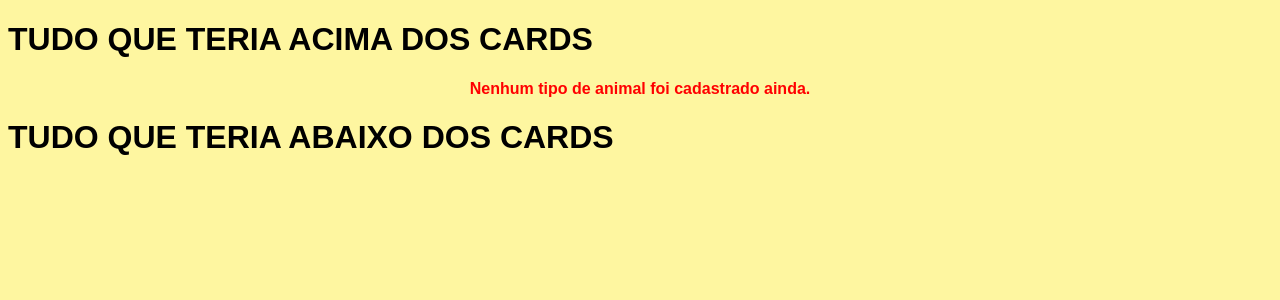
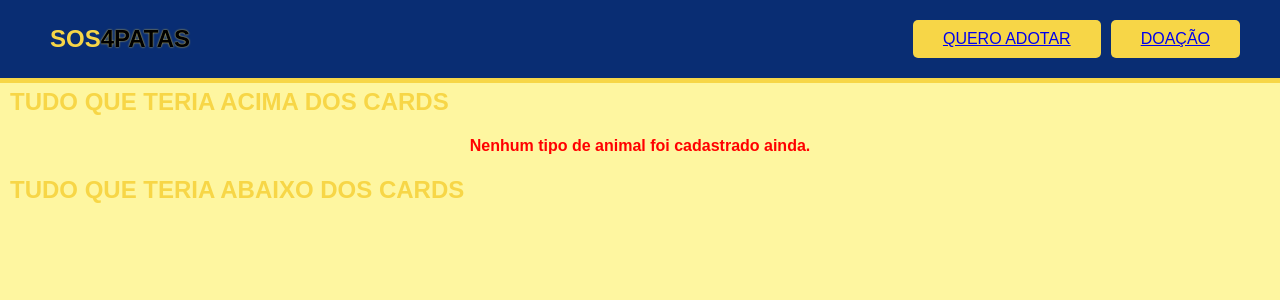
Before and after one commit to marcusvrds07/SOS-4-PATAS, a Django app: page / in a window 1280 px wide. Shown: the top 300 px of the page. Run offline with Django 5.2, Linux system fonts and the light colour scheme; data that the repository does not hold is empty.

Commit message:
header adicionado
ainda falta algumas alterações

```diff
--- a/base_statics/home/css/style.css
+++ b/base_statics/home/css/style.css
@@ -1,7 +1,47 @@
 body {
+    padding: 0;
+    margin: 0;
+    box-sizing: border-box;
     background-color: #fef6a0;
     font-family: Arial, sans-serif;
   }
+
+  .header{
+    background-color: #092d73;
+    display: flex;
+    align-items: center;
+    padding: 20px 40px;
+    border-bottom: 5px solid #f7d647;
+    justify-content: space-between;
+  }
+
+h1 {
+    margin: 0;
+    font-size: 24px;
+    font-weight: bold;
+    color: #f7d647;
+    padding: 5px 10px;
+}
+
+.sos {
+    color: #f7d647;
+}
+
+.patas {
+    color: #000;
+    text-shadow: 0 0 2px #f7d647;
+}
+
+.buttons {
+    display: flex;
+    gap: 10px;
+}
+
+.botamarelo {
+  background-color: #f7d647;
+  padding: 10px 30px;
+  border-radius: 5px;
+}
 
   .cards-grid {
     display: grid;
--- a/home/templates/home/index.html
+++ b/home/templates/home/index.html
@@ -8,7 +8,17 @@
     <link rel="stylesheet" href="{% static "home/css/style.css" %}">
 </head>
 <body>
+<header class="header">
+  <div class="logo-container">
+    <h1><span class="sos">SOS</span><span class="patas">4PATAS</span></h1>
+  </div>
+  <div class="buttons">
+    <a href="#" class="botamarelo">QUERO ADOTAR</a>
+    <a href="#" class="botamarelo">DOAÇÃO</a>
+  </div>
 
+
+</header>
 <h1>TUDO QUE TERIA ACIMA DOS CARDS</h1>
 
 <section id="adoption">
```
